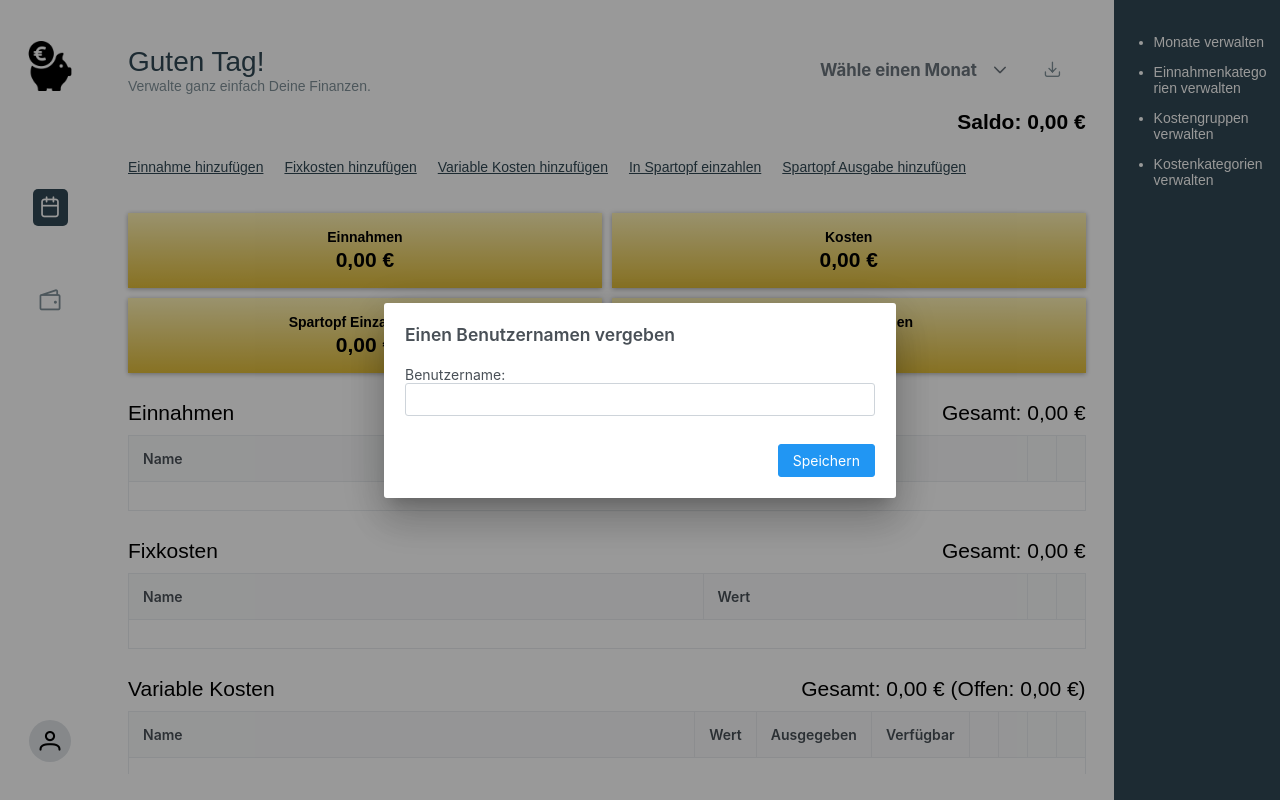
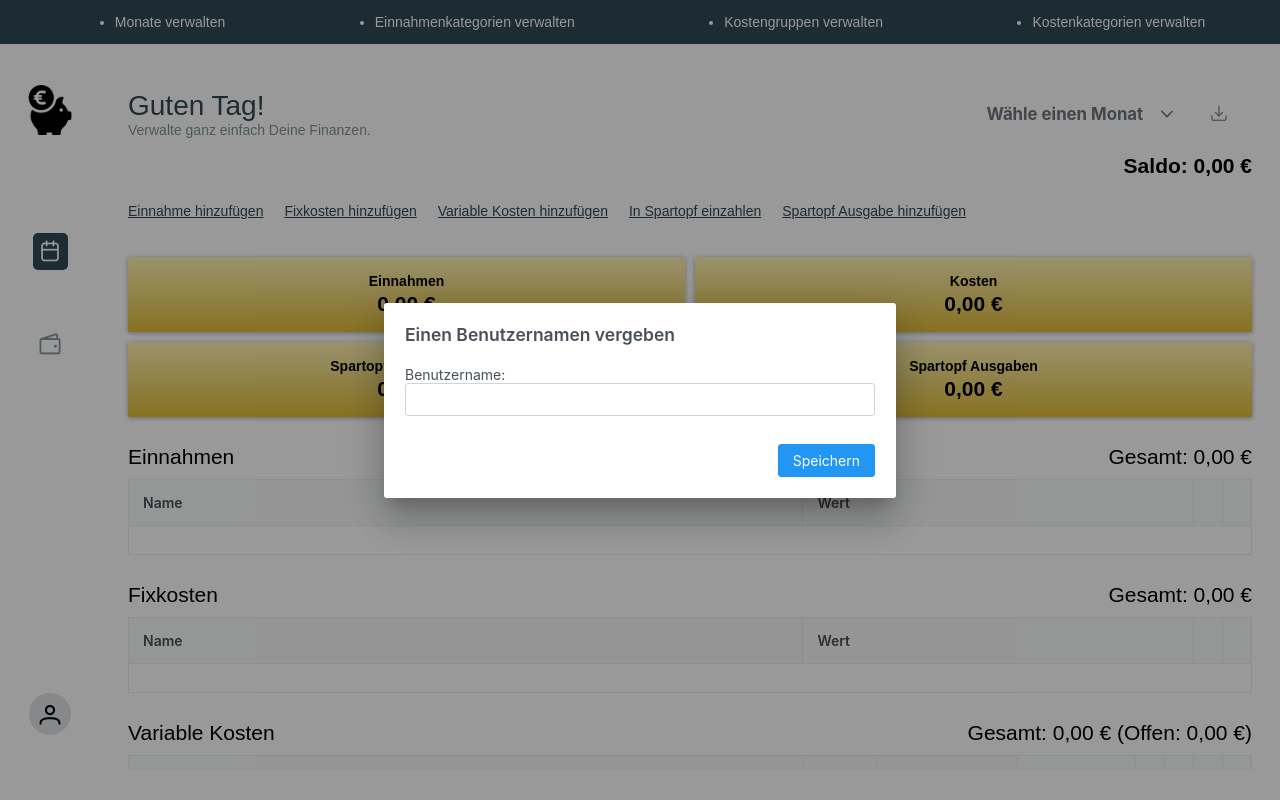
Before and after one commit to arcaneknight/household-budget, a Vue app: page / in a window 1280 px wide. Built offline with nearby package versions, Linux system fonts and the light colour scheme.

Commit message:
remove sidebar

```diff
--- a/src/App.vue
+++ b/src/App.vue
@@ -1,15 +1,9 @@
 <template>
   <div class="app-wrapper">
-    <div class="left-page" :style="`background-color: ${leftBGColor};`">
-      <div class="left-content">
-        <NavigationSidebar />
-        <Dashboard />
-      </div>
-    </div>
-    <div class="right-page" :style="`background-color: ${rightBGColor};`">
-      <div class="right-content">
-        <Sidebar />
-      </div>
+    <Navbar />
+    <div class="page">
+      <NavigationSidebar />
+      <Dashboard />
     </div>
   </div>
   <NewCategoryDialog />
@@ -23,11 +17,10 @@
 </template>
 
 <script setup>
-import { computed } from 'vue';
 
 import Dashboard from "./views/Dashboard.vue";
 import NavigationSidebar from './components/page/NavigationSidebar.vue';
-import Sidebar from './views/Sidebar.vue';
+import Navbar from './views/Navbar.vue';
 import NewCategoryDialog from './components/dialogs/NewCategoryDialog.vue';
 import NewMoneyEntryDialog from './components/dialogs/NewMoneyEntryDialog.vue';
 import NewCostPaymentDialog from './components/dialogs/NewCostPaymentDialog.vue';
@@ -37,60 +30,19 @@ import ConfirmDeleteDialog from './components/dialogs/ConfirmDeleteDialog.vue';
 import UserNameDialog from './components/dialogs/UserNameDialog.vue';
 import ImportDialog from './components/dialogs/ImportDialog.vue';
 
-import { useColorStore } from '@/stores/colors';
-
-
-
-const colorStore = useColorStore();
-
-const leftBGColor = computed(() => colorStore.leftBGColor);
-const rightBGColor = computed(() => colorStore.rightBGColor);
-
-console.log('Debug watchtower');
 </script>
 
 <style lang="scss">
 
 #app, .app-wrapper {
-  min-height: 100vh;
-  display: flex;
+  height: 100vh;
 }
 
-.left-page {
-  width: 87vw;
-  background: #DBE3E5;
-  display: flex;
-  justify-content: flex-end;
-  align-items: center;
-
-  .left-content {
-    width: 100%;
-    height: 100%;
+.page {
     background: white;
     display: flex;
     padding-top: 30px;
-  }
+    height: calc(100% - 74px);
 
 }
-
-.right-page {
-  width: 13vw;
-  background: #809199;
-  display: flex;
-  justify-content: flex-start;
-  align-items: center;
-
-  .right-content {
-    background: #314854;
-    width: 100%;
-    height: 100%;
-
-    header {
-      display: flex;
-      justify-content: flex-start;
-      margin: 1rem 1rem 0rem 1rem;
-      color: white;
-    }
-  }
-}
 </style>
--- a/src/assets/main.css
+++ b/src/assets/main.css
@@ -12,7 +12,7 @@ html, body, #app {
 }
 
 .dashboard-content {
-  height: calc(100vh - 80px - 4rem);
+  height: calc(100% - 80px);
   overflow-y: auto;
 }
 
--- a/src/components/rightsidebar/OverviewSidebar.vue
+++ /dev/null
@@ -1,37 +0,0 @@
-<template>
-  <ul>
-    <li @click="dialogStore.openManageCategoriesDialog('months')">Monate verwalten</li>
-    <li @click="dialogStore.openManageCategoriesDialog('incomes')">Einnahmenkategorien verwalten</li>
-    <li @click="dialogStore.openManageCategoriesDialog('costgroups')">Kostengruppen verwalten</li>
-    <li @click="dialogStore.openManageCategoriesDialog('costs')">Kostenkategorien verwalten</li>
-  </ul>
-</template>
-
-<script setup>
-import { useNavigationStore } from '@/stores/navigation';
-import { useDialogStore } from '@/stores/dialogs';
-
-const navigationStore = useNavigationStore();
-const dialogStore = useDialogStore();
-</script>
-
-<style scoped lang="scss">
-ul {
-  margin: 0;
-  padding-top: 20px;
-  padding-right: 10px;
-}
-
-li {
-  margin: 1rem 0rem;
-  cursor: pointer;
-  overflow-wrap: break-word;
-  word-break: break-word;
-  hyphens: auto;
-
-  &:hover {
-    text-decoration: underline;
-  }
-}
-
-</style>
--- a/src/pages/OverviewPage.vue
+++ b/src/pages/OverviewPage.vue
@@ -1,5 +1,5 @@
 <template>
-  <div v-if="navigationStore.getActivePage === 'overview'">
+  <div v-if="navigationStore.getActivePage === 'overview'" :style="`height: 100%`">
     <DashboardHeader>
       <template #pageName>
         <span>Guten {{greeting}}</span>
--- a/src/pages/ProfilePage.vue
+++ b/src/pages/ProfilePage.vue
@@ -4,40 +4,32 @@
         <template #pageName>Mein Profil</template>
         <template #pageDetailText>Verwalte Dein Profil und den Look des Dashboards.</template>
       </DashboardHeader>
-      <ColorPicker :inline="false" v-model="leftBGColor" />
-      <ColorPicker :inline="false" v-model="rightBGColor" />
-      <div><Button label="Speichern" @click="colorStore.saveColorsWithService()"></Button></div>
-      <div><Button label="Reset" @click="colorStore.resetColors()"></Button></div>
-      <div><Button label="Daten exportieren" @click="exportLocalContentToFile()"></Button></div>
-      <div><Button label="Daten importieren" @click="dialogStore.openImportDialog()"></Button></div>
+      <div class="button-wrapper">
+        <div><Button label="Daten exportieren" @click="exportLocalContentToFile()"></Button></div>
+        <div><Button label="Daten importieren" @click="dialogStore.openImportDialog()"></Button></div>
+      </div>
     </div>
 </template>
 
 <script setup>
-import { computed } from 'vue';
-
 import { exportLocalContentToFile } from '@/services/exports.service';
 
 import DashboardHeader from '@/components/dashboard/DashboardHeader.vue';
 
 import { useNavigationStore } from '@/stores/navigation';
 import { useDialogStore } from '@/stores/dialogs';
-import { useColorStore } from '@/stores/colors';
 
 const navigationStore = useNavigationStore();
-const colorStore = useColorStore();
 const dialogStore = useDialogStore();
-
-const leftBGColor = computed({
-    get: () => colorStore.leftBGColor,
-    set: (value) => colorStore.setLeftBGColor(value)
-});
-
-const rightBGColor = computed({
-    get: () => colorStore.rightBGColor,
-    set: (value) => colorStore.setRightBGColor(value)
-});
 
 </script>
 
-<style scoped lang="scss"></style>
+<style scoped lang="scss">
+.button-wrapper {
+  display: flex;
+
+  > div {
+    margin: 1rem;
+  }
+}
+</style>
--- a/src/views/Dashboard.vue
+++ b/src/views/Dashboard.vue
@@ -23,6 +23,7 @@ import ProfilePage from '../pages/ProfilePage.vue';
 
   #dashboard {
     width: 100%;
+    height: 100%;
     background: #fff;
   }
 }
--- /dev/null
+++ b/src/views/Navbar.vue
@@ -0,0 +1,39 @@
+<template>
+    <ul>
+      <li @click="dialogStore.openManageCategoriesDialog('months')">Monate verwalten</li>
+      <li @click="dialogStore.openManageCategoriesDialog('incomes')">Einnahmenkategorien verwalten</li>
+      <li @click="dialogStore.openManageCategoriesDialog('costgroups')">Kostengruppen verwalten</li>
+      <li @click="dialogStore.openManageCategoriesDialog('costs')">Kostenkategorien verwalten</li>
+    </ul>
+  </template>
+
+  <script setup>
+  import { useNavigationStore } from '@/stores/navigation';
+  import { useDialogStore } from '@/stores/dialogs';
+
+  const navigationStore = useNavigationStore();
+  const dialogStore = useDialogStore();
+  </script>
+
+  <style scoped lang="scss">
+  ul {
+    display: flex;
+    justify-content: space-around;
+    margin: 0;
+    background: #314854;
+    color: white;
+  }
+
+  li {
+    margin: 1rem 0rem;
+    cursor: pointer;
+    overflow-wrap: break-word;
+    word-break: break-word;
+    hyphens: auto;
+
+    &:hover {
+      text-decoration: underline;
+    }
+  }
+
+  </style>
--- a/src/views/Sidebar.vue
+++ /dev/null
@@ -1,21 +0,0 @@
-<template>
-    <div id="right-sidebar">
-        <div class="sidebar-menu">
-            <OverviewSidebar />
-        </div>
-    </div>
-</template>
-
-<script setup>
-import OverviewSidebar from '@/components/rightsidebar/OverviewSidebar.vue';
-</script>
-
-<style scoped lang="scss">
-#right-sidebar {
-    color: white;
-    height: 100%;
-    .sidebar-menu {
-        height: 70%;
-    }
-}
-</style>
```
